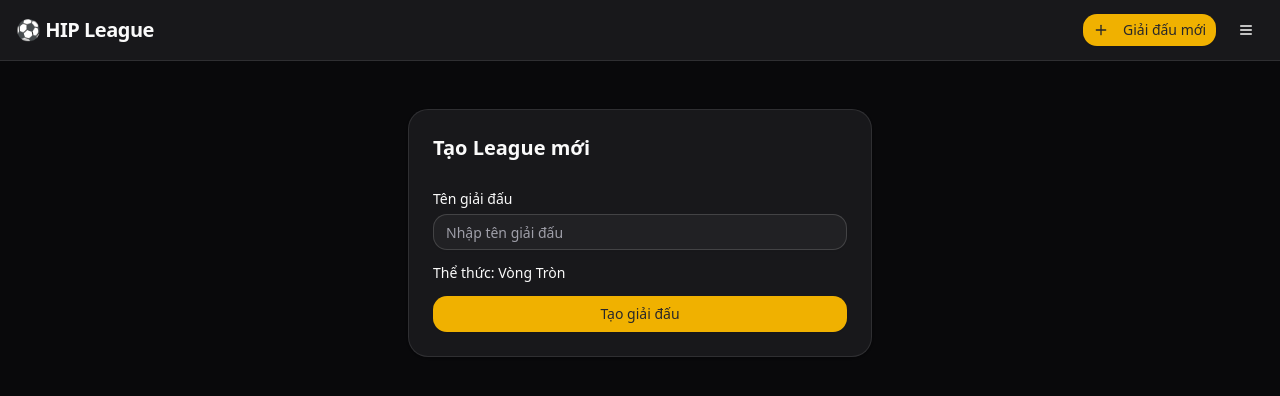
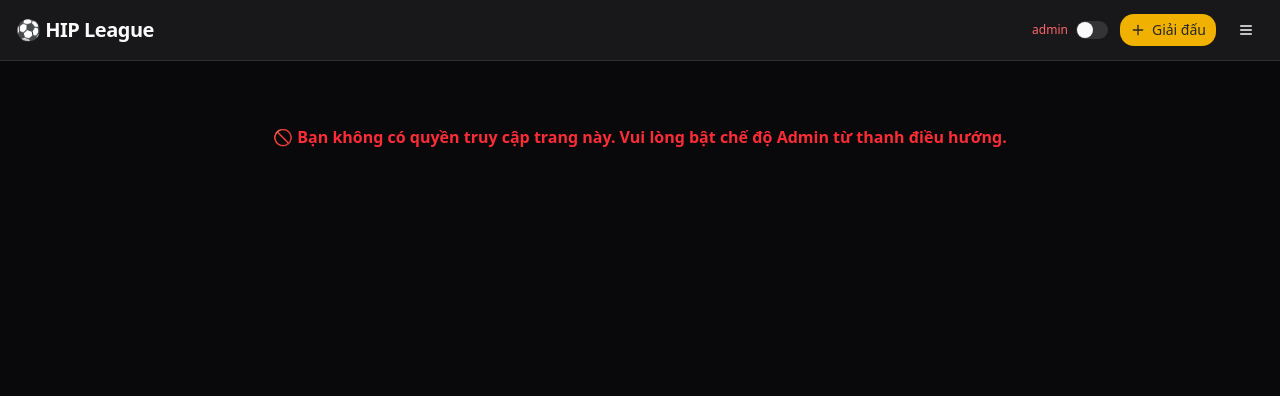
Before and after one commit to nguyenphuhao/league-app, a Next.js app: page /leagues/new in a window 1280 px wide. Shown: the top 396 px of the page. Built offline with nearby package versions, Linux system fonts and the light colour scheme.

Commit message:
feat: improve ui/ux and search

```diff
--- a/app/layout.tsx
+++ b/app/layout.tsx
@@ -2,7 +2,7 @@
 
 import { ThemeProvider } from "@/components/ThemeProvider";
 import "./globals.css";
-import { usePathname } from "next/navigation";
+import { usePathname, useRouter, useSearchParams } from "next/navigation";
 import Link from "next/link";
 import { Menu, Plus } from "lucide-react";
 import {
@@ -14,6 +14,10 @@ import {
   DrawerClose,
 } from "@/components/ui/drawer";
 import { Button } from "@/components/ui/button";
+import { useEffect, useState } from "react";
+import { Switch } from "@/components/ui/switch";
+import { Label } from "@/components/ui/label";
+import { isAdminUser } from "@/lib/utils";
 
 const menuItems = [
   { name: "🏠 Trang chủ", href: "/" },
@@ -27,6 +31,28 @@ export default function RootLayout({
   children: React.ReactNode;
 }) {
   const pathname = usePathname();
+  console.log("Current pathname:", pathname);
+  const [isAdmin, setIsAdmin] = useState(false);
+  const router = useRouter();
+
+
+  useEffect(() => {
+    const flag = isAdminUser();
+    setIsAdmin(flag);
+  }, []);
+
+  const toggleAdmin = (isAdmin: boolean) => {
+    if (isAdmin) {
+      localStorage.setItem("role", "admin");
+    } else {
+      localStorage.removeItem("role");
+    }
+    const flag = isAdminUser();
+    console.log("Admin toggle:", flag);
+    setIsAdmin(() => isAdmin);
+    router.refresh();
+  };
+
 
   return (
     <html lang="en" suppressHydrationWarning className="dark">
@@ -41,15 +67,31 @@ export default function RootLayout({
           {/* 👉 Header with Drawer */}
           <header className="z-50 bg-card border-b px-4 flex justify-between items-center py-3">
             <h3 className="text-xl font-bold tracking-tight">
-              <a href="/">⚽ HIP League</a>
+              <a href="/leagues">⚽ HIP League</a>
             </h3>
             <div className="flex items-center gap-3">
+              <div className="flex items-center gap-2">
+                <Label htmlFor="admin-switch" className="text-xs text-red-400">
+                  admin
+                </Label>
+                <Switch
+                  id="admin-switch"
+                  checked={isAdmin}
+                  onCheckedChange={toggleAdmin}
+                  className="data-[state=checked]:bg-red-500 data-[state=unchecked]:bg-gray-300"
+                />
+              </div>
               <Link href="/leagues/new">
-                  <Button variant="default" size="sm" className="text-sm text-accent">
-                    <Plus className="w-4 h-4 mr-2" />
-                    Giải đấu mới
-                  </Button>
-                </Link>
+                <Button
+                  variant="default"
+                  size="sm"
+                  className="text-sm text-accent"
+                >
+                  <Plus className="w-4 h-4" />
+                  Giải đấu
+                </Button>
+              </Link>
+
               <Drawer>
                 <DrawerTrigger asChild>
                   <Button variant="ghost" size="icon">
--- a/app/leagues/[leagueId]/join/page.tsx
+++ b/app/leagues/[leagueId]/join/page.tsx
@@ -17,6 +17,7 @@ import { Button } from "@/components/ui/button";
 import { Input } from "@/components/ui/input";
 import { Label } from "@/components/ui/label";
 import { Badge } from "@/components/ui/badge";
+import { Loader2 } from "lucide-react";
 
 const leagueFormat: any = {
   "round-robin": "Đấu vòng tròn",
@@ -29,12 +30,17 @@ export default function JoinLeaguePage() {
   const [league, setLeague] = useState<any>(null);
   const [playerName, setPlayerName] = useState("");
   const [open, setOpen] = useState(false);
+  const [loading, setLoading] = useState(true);
 
   useEffect(() => {
     if (!leagueId) return;
     const leagueRef = ref(db, `leagues/${leagueId}`);
     const unsubscribe = onValue(leagueRef, (snapshot) => {
       const data = snapshot.val();
+      if (data?.status === "started") {
+        setLeague(null);
+        router.push(`/leagues/${leagueId}`);
+      }
       if (data?.status === "waiting") {
         setLeague(data);
 
@@ -49,6 +55,7 @@ export default function JoinLeaguePage() {
           }
         }
       }
+      setLoading(false);
     });
     return () => unsubscribe();
   }, [leagueId]);
@@ -67,6 +74,16 @@ export default function JoinLeaguePage() {
     setOpen(false);
     router.push(`/leagues/${leagueId}`);
   };
+
+  // 🌀 UI khi loading
+  if (loading) {
+    return (
+      <div className="flex items-center justify-center min-h-[300px] text-muted-foreground">
+        <Loader2 className="w-6 h-6 mr-2 animate-spin" />
+        Đang tải dữ liệu giải đấu...
+      </div>
+    );
+  }
 
   return (
     <div className="max-w-2xl mx-auto p-6">
--- a/app/leagues/new/page.tsx
+++ b/app/leagues/new/page.tsx
@@ -1,8 +1,12 @@
-'use client';
+"use client";
 
 import AddNewLeague from "@/components/AddNewLeague";
+import{ AuthProvider } from "@/components/AuthGuard";
 
 export default function NewLeaguePage() {
-
-  return <AddNewLeague />;
+  return (
+    <AuthProvider>
+      <AddNewLeague />
+    </AuthProvider>
+  );
 }
--- a/components/AddNewLeague.tsx
+++ b/components/AddNewLeague.tsx
@@ -1,33 +1,37 @@
-'use client';
+"use client";
 
-import { useState } from 'react';
-import { db } from '@/lib/firebase';
-import { push, ref } from 'firebase/database';
-import { useRouter } from 'next/navigation';
-import { Input } from '@/components/ui/input';
-import { Button } from '@/components/ui/button';
-import { Card, CardContent, CardHeader, CardTitle } from '@/components/ui/card';
-import { Label } from '@/components/ui/label';
+import { useState } from "react";
+import { db } from "@/lib/firebase";
+import { push, ref, set } from "firebase/database";
+import { useRouter } from "next/navigation";
+import { Input } from "@/components/ui/input";
+import { Button } from "@/components/ui/button";
+import { Card, CardContent, CardHeader, CardTitle } from "@/components/ui/card";
+import { Label } from "@/components/ui/label";
 import {
   Dialog,
   DialogContent,
   DialogHeader,
   DialogTitle,
   DialogFooter,
-  DialogTrigger,
-} from '@/components/ui/dialog';
+} from "@/components/ui/dialog";
+import { isAdminUser } from "@/lib/utils";
 
 export default function AddNewLeague() {
-  const [name, setName] = useState('');
+  const [name, setName] = useState("");
   const [showConfirm, setShowConfirm] = useState(false);
   const router = useRouter();
 
   const handleConfirmCreate = async () => {
-    const leaguesRef = ref(db, 'leagues');
+    if (!isAdminUser()) {
+      alert("Bạn không có quyền tạo giải đấu mới.");
+      return;
+    }
+    const leaguesRef = ref(db, "leagues");
     const newRef = await push(leaguesRef, {
       name,
-      status: 'waiting',
-      format: 'round-robin',
+      status: "waiting",
+      format: "round-robin",
       createdAt: new Date().toISOString(),
       players: {},
       matches: {},
@@ -55,13 +59,26 @@ export default function AddNewLeague() {
             />
           </div>
           <Label htmlFor="league-name">Thể thức: Vòng Tròn</Label>
-          <Button onClick={() => setShowConfirm(true)} className="w-full text-accent">
+          <Button
+            onClick={() => setShowConfirm(true)}
+            className="w-full text-accent"
+            disabled={!name.trim()}
+          >
             Tạo giải đấu
           </Button>
         </CardContent>
       </Card>
 
-      <Dialog open={showConfirm} onOpenChange={setShowConfirm}>
+      <Dialog
+        open={showConfirm}
+        onOpenChange={() => {
+          if (!isAdminUser()) {
+            alert("Bạn không có quyền tạo giải đấu mới.");
+            return;
+          }
+          setShowConfirm(false);
+        }}
+      >
         <DialogContent>
           <DialogHeader>
             <DialogTitle>Xác nhận tạo giải đấu</DialogTitle>
--- /dev/null
+++ b/components/AuthGuard.tsx
@@ -0,0 +1,57 @@
+"use client";
+
+import { useAuth } from "@/hooks/useAuth";
+import { isAdminUser } from "@/lib/utils";
+import { Loader2 } from "lucide-react";
+import {
+  createContext,
+  ReactNode,
+  useContext,
+  useEffect,
+  useState,
+} from "react";
+
+const AuthContext = createContext({
+  isAdmin: false,
+});
+
+type AuthGuardProps = {
+  children: ReactNode;
+  ignoreMessage?: boolean;
+};
+
+export function AuthGuard({ children, ignoreMessage = false }: AuthGuardProps) {
+  const { isAdmin, mounted } = useAuth();
+  if (!mounted) {
+    return null; // Chờ cho hook useAuth được khởi tạo
+  }
+  if (!isAdmin && !ignoreMessage) {
+    return (
+      <div className="text-center text-red-500 mt-10 font-semibold">
+        🚫 Bạn không có quyền truy cập trang này. Vui lòng bật chế độ Admin từ
+        thanh điều hướng.
+      </div>
+    );
+  }
+
+  return <>{children}</>;
+}
+
+export const AuthProvider = ({
+  children,
+  ignoreMessage = false,
+}: AuthGuardProps) => {
+  return (
+    <AuthContext.Provider value={{ isAdmin: true }}>
+      <AuthGuard ignoreMessage={ignoreMessage}>{children}</AuthGuard>
+    </AuthContext.Provider>
+  );
+};
+
+export const useAuthContext = () => {
+  const context = useContext(AuthContext);
+  if (!context) {
+    throw new Error("useAuthContext must be used within an AuthProvider");
+  }
+  return context;
+};
--- a/components/LeagueInfo.tsx
+++ b/components/LeagueInfo.tsx
@@ -9,6 +9,7 @@ import { Card, CardHeader, CardTitle, CardContent } from "@/components/ui/card";
 import { Button } from "@/components/ui/button";
 import { Badge } from "./ui/badge";
 import { calculateEstimatedEnd } from "@/lib/utils";
+import { AuthProvider } from "./AuthGuard";
 
 export default function LeagueInfo() {
   const { leagueId } = useParams();
@@ -102,6 +103,7 @@ export default function LeagueInfo() {
             </div>
           )}
 
+          <AuthProvider ignoreMessage={true}>
             {leagueInfo.status === "waiting" && (
               <div className="pt-4">
                 <Button
@@ -112,6 +114,7 @@ export default function LeagueInfo() {
                 </Button>
               </div>
             )}
+          </AuthProvider>
         </CardContent>
       </Card>
     )
--- /dev/null
+++ b/components/ui/switch.tsx
@@ -0,0 +1,31 @@
+"use client"
+
+import * as React from "react"
+import * as SwitchPrimitive from "@radix-ui/react-switch"
+
+import { cn } from "@/lib/utils"
+
+function Switch({
+  className,
+  ...props
+}: React.ComponentProps<typeof SwitchPrimitive.Root>) {
+  return (
+    <SwitchPrimitive.Root
+      data-slot="switch"
+      className={cn(
+        "peer data-[state=checked]:bg-primary data-[state=unchecked]:bg-input focus-visible:border-ring focus-visible:ring-ring/50 dark:data-[state=unchecked]:bg-input/80 inline-flex h-[1.15rem] w-8 shrink-0 items-center rounded-full border border-transparent shadow-xs transition-all outline-none focus-visible:ring-[3px] disabled:cursor-not-allowed disabled:opacity-50",
+        className
+      )}
+      {...props}
+    >
+      <SwitchPrimitive.Thumb
+        data-slot="switch-thumb"
+        className={cn(
+          "bg-background dark:data-[state=unchecked]:bg-foreground dark:data-[state=checked]:bg-primary-foreground pointer-events-none block size-4 rounded-full ring-0 transition-transform data-[state=checked]:translate-x-[calc(100%-2px)] data-[state=unchecked]:translate-x-0"
+        )}
+      />
+    </SwitchPrimitive.Root>
+  )
+}
+
+export { Switch }
--- /dev/null
+++ b/hooks/useAuth.ts
@@ -0,0 +1,13 @@
+"use client";
+
+import { isAdminUser } from "@/lib/utils";
+import { useEffect, useState } from "react";
+
+export function useAuth() {
+  const isAdmin = isAdminUser();
+  const [mounted, setResolved] = useState(false);
+  useEffect(() => {
+    setResolved(true);
+  }, []);
+  return { isAdmin, mounted };
+}
--- a/lib/utils.ts
+++ b/lib/utils.ts
@@ -18,3 +18,8 @@ export function calculateEstimatedEnd(players: any) {
   console.log(end);
   return end.toLocaleDateString("vi-VN");
 }
+
+export function isAdminUser(): boolean {
+  if (typeof window === "undefined") return false; // SSR safety
+  return localStorage.getItem("role") === "admin";
+}
--- a/package.json
+++ b/package.json
@@ -13,6 +13,7 @@
     "@radix-ui/react-label": "^2.1.7",
     "@radix-ui/react-select": "^2.2.5",
     "@radix-ui/react-slot": "^1.2.3",
+    "@radix-ui/react-switch": "^1.2.5",
     "@radix-ui/react-tabs": "^1.1.12",
     "@radix-ui/react-tooltip": "^1.2.7",
     "class-variance-authority": "^0.7.1",
```
Also changed, not shown: app/leagues/[leagueId]/start/page.tsx (+50 -25 lines), 1 other file (tests, documents, lock files or other folders). Lines whose indentation alone changed are shown as unchanged.
